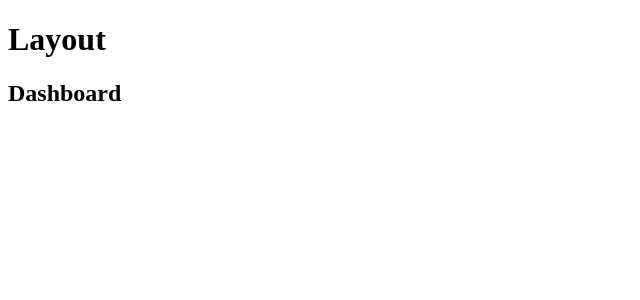
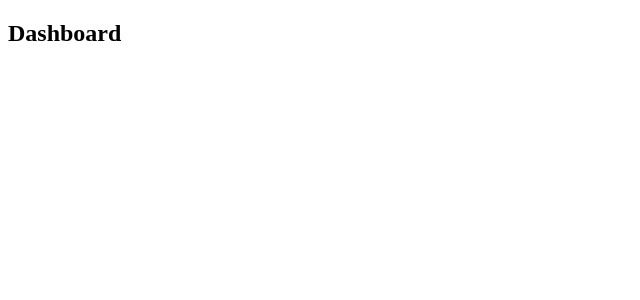
Before and after one commit to ajinaufal/planet-print-web-react, a React (Create React App) app: page / in a window 1280 px wide. Shown: the top 300 px of the page, without its empty margins (0-640 px from the left). Built offline with nearby package versions, Linux system fonts and the light colour scheme.

Commit message:
fix: layouts

```diff
--- a/package.json
+++ b/package.json
@@ -11,6 +11,7 @@
     "@testing-library/user-event": "^13.5.0",
     "react": "^18.2.0",
     "react-dom": "^18.2.0",
+    "react-helmet": "^6.1.0",
     "react-router-dom": "^6.22.0",
     "react-scripts": "5.0.1",
     "web-vitals": "^2.1.4"
--- a/src/App.js
+++ b/src/App.js
@@ -5,6 +5,8 @@ import { routers } from './core/routers/config';
 export function App() {
     return <RouterProvider router={routers} />;
 }
+
+export default App;
 
 // function NoMatch() {
 //     return (
@@ -16,5 +18,3 @@ export function App() {
 //         </div>
 //     );
 // }
-
-export default App;
--- a/src/page/layouts/layouts.js
+++ b/src/page/layouts/layouts.js
@@ -1,10 +1,27 @@
+import { Helmet } from 'react-helmet';
 import { Outlet } from 'react-router-dom';
 
 export function Layout() {
     // console.log(routers.state.location.pathname);
     return (
         <div>
-            <h1>Layout</h1>
+            <Helmet>
+                {/* Standard metadata tags */}
+                <title>{document.title}</title>
+                {/* <meta name="description" content={description} /> */}
+                {/* End standard metadata tags */}
+                {/* Facebook tags */}
+                {/* <meta property="og:type" content={type} /> */}
+                {/* <meta property="og:title" content={title} /> */}
+                {/* <meta property="og:description" content={description} /> */}
+                {/* End Facebook tags */}
+                {/* Twitter tags */}
+                {/* <meta name="twitter:creator" content={name} /> */}
+                {/* <meta name="twitter:card" content={type} /> */}
+                {/* <meta name="twitter:title" content={title} /> */}
+                {/* <meta name="twitter:description" content={description} /> */}
+                {/* End Twitter tags */}
+            </Helmet>
             <Outlet />
         </div>
     );
```
Also changed, not shown: src/page/layouts/sidebar.js (added, +8 -0 lines), 1 other file (tests, documents, lock files or other folders).
